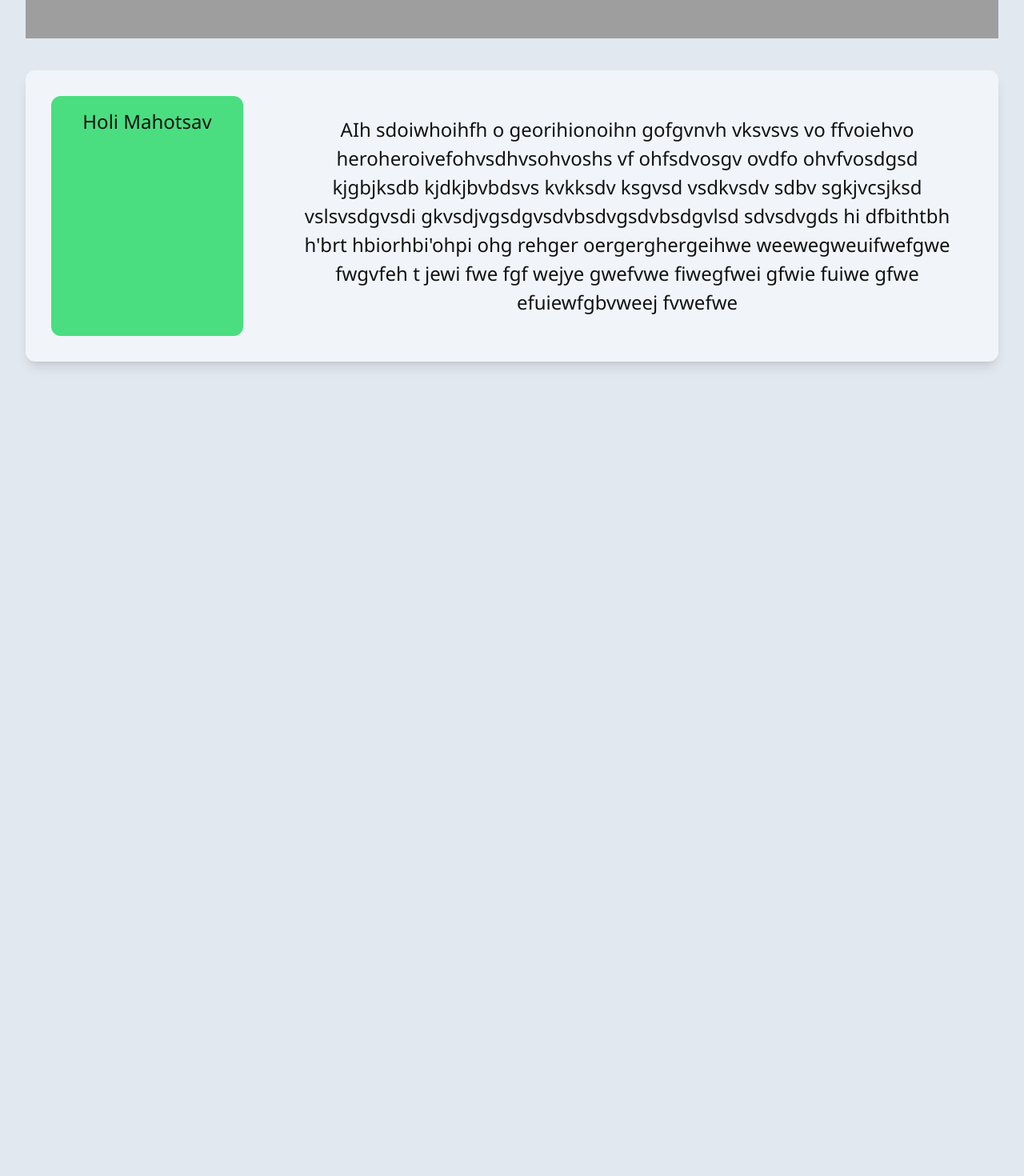
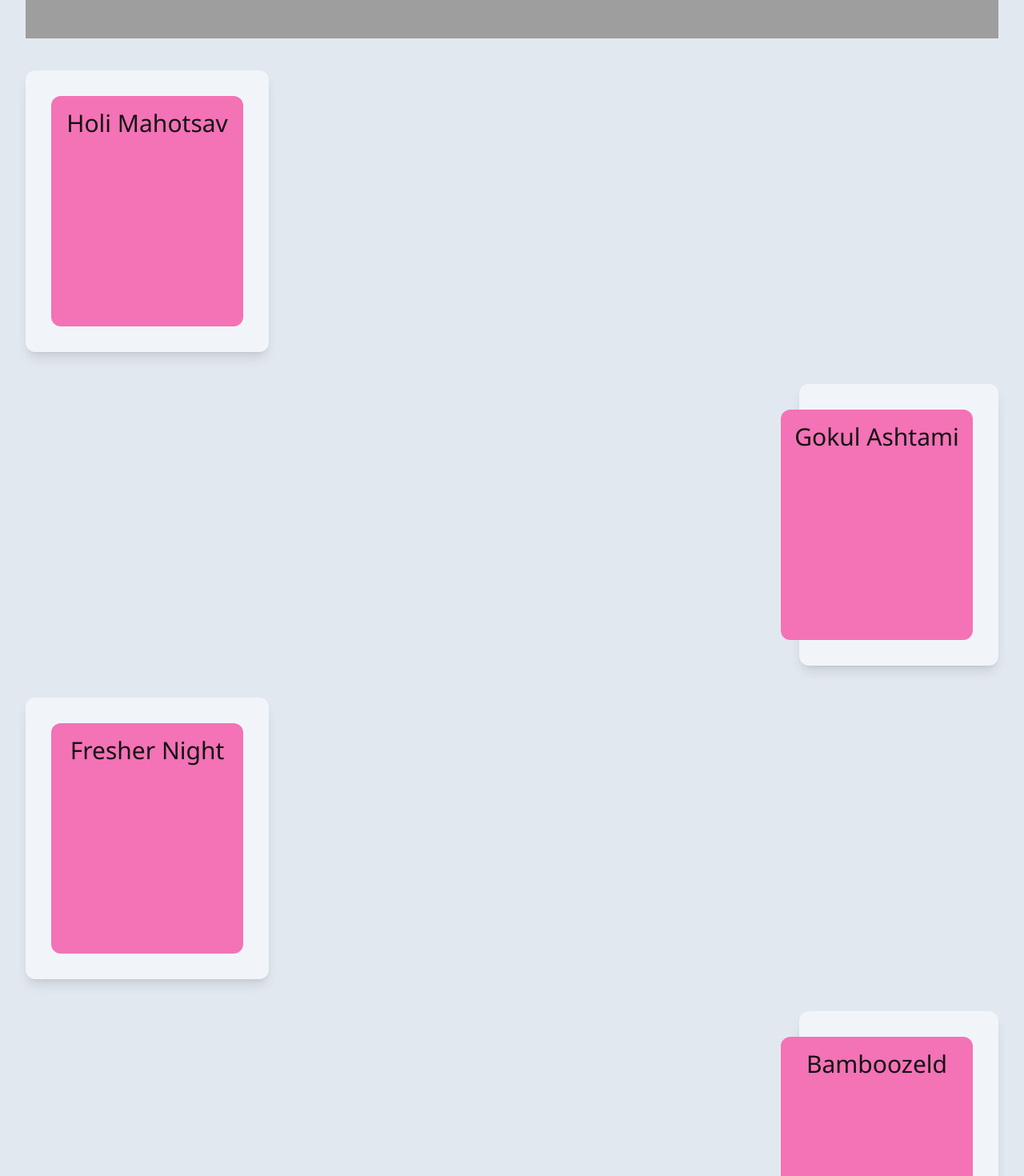
Before and after one commit to Abhishek2262/rotaract-website, a Next.js app: page /events in a window 1280 px wide. Shown: the part 880-2350 px from the top of the page at 80% size. Before the commit the page ends 1600 px from the top, so only its background shows below. Built offline with nearby package versions, Linux system fonts and the light colour scheme; grey boxes are pictures that could not be loaded; a web font is replaced by a local one.

Commit message:
vc cv vc  df ntg

```diff
--- /dev/null
+++ b/components/eventcard/index.js
@@ -0,0 +1,27 @@
+import "aos/dist/aos.css";
+import Aos from "aos";
+import { useEffect } from "react";
+import Image from "next/image";
+
+export default function EventsCard({ name }) {
+  useEffect(() => {
+    Aos.init();
+  }, []);
+  return (
+    <>
+
+
+      <div className="min-h-[22rem] hover:object-center max-w-[19rem] hover:md:max-w-full duration-1000 flex flex-row hover:gap-12 rounded-xl shadow-lg bg-slate-100 p-8">
+
+        <div className="min-h-[13rem] md:min-w-[15rem] text-3xl rounded-xl text-center   bg-pink-400 p-4  ">
+          {name}
+        </div>
+        <div className=" text-center   hover:leading-9 hover:p-6 md:max-w-[0rem] md:min-h-[0rem] hover:md:max-w-[55rem]"></div>
+
+        <p style={{ position: "relative" }}>
+
+        </p>
+      </div>
+    </>
+  );
+}
--- /dev/null
+++ b/components/eventcardright/index.js
@@ -0,0 +1,32 @@
+import 'aos/dist/aos.css';
+import Aos from 'aos';
+import { useEffect } from 'react';
+import Image from 'next/image';
+
+export default function EventsCardRight({name})
+{
+    useEffect(() => {
+        Aos.init()
+      }, [])
+      return(
+        <>
+
+        <div className=''>
+
+
+            <div className="min-h-[22rem] ml-0% lg:ml-[79.5%] hover:ml-[0%] max-w-[19rem] hover:md:max-w-full duration-1000 flex sm:justify-end gap-12 rounded-xl shadow-lg bg-slate-100 p-8">
+
+                {/* <div className=" text-center leading-9 p-6 md:max-w-[55rem]">
+
+
+                </div> */}
+                <div className="min-h-[13rem] md:min-w-[15rem] object-right text-3xl rounded-xl text-center   bg-pink-400 p-4  ">{name}
+
+                </div>
+
+            </div>
+
+        </div>
+        </>
+      )
+}
--- a/pages/about.js
+++ b/pages/about.js
@@ -58,6 +58,11 @@ export default function About(props) {
           created by Rotary International in 1962.
         </p>
       </div>
+      <div className="min-h-[25rem] bg-pink-500 max-w-full rounded-xl ">
+        <h2 className="text-center text-white">Faculty Adviser</h2>
+
+
+      </div>
 
 
       <div className="bg-white  overflow-scroll  snap-x sm:flex gap-40 p-8 px-36 place-items-center w-full" data-bs-ride="carousel">
@@ -93,6 +98,16 @@ export default function About(props) {
       >
         {" "}
         <h2 className="text-white"> Introduction </h2>
+        <div className="font-medium">
+        Lorem Ipsum is simply dummy text of the printing and typesetting industry. Lorem Ipsum has been the industry's standard dummy text ever since the 1500s, when an unknown printer took a galley of type and scrambled it to make a type specimen book. It has survived not only five centuries, but also the leap into electronic typesetting, remaining essentially unchanged. It was popularised in the 1960s with the release of Letraset sheets containing Lorem Ipsum passages, and more recently with desktop publishing software like Aldus PageMaker including versions of Lorem Ipsum.
+
+        Why do we use it?
+        It is a long established fact that a reader will be distracted by the readable content of a page when looking at its layout. The point of using Lorem Ipsum is that it has a more-or-less normal distribution of letters, as opposed to using 'Content here, content here', making it look like readable English. Many desktop publishing packages and web page editors now use Lorem Ipsum as their default model text, and a search for 'lorem ipsum' will uncover many web sites still in their infancy. Various versions have evolved over the years, sometimes by accident, sometimes on purpose (injected humour and the like).
+
+
+        </div>
+
+
       </div>
 
       <div style={{display: 'flex', justifyContent: 'space-around'}}>
--- a/pages/events.js
+++ b/pages/events.js
@@ -1,3 +1,6 @@
+import EventsCard from "../components/eventcard";
+import EventsCardRight from "../components/eventcardright";
+import { FaFacebook,FaInstagram,FaRegEnvelope,FaPhoneAlt,FaLocationArrow,FaLinkedinIn,FaArrowCircleLeft,FaArrowCircleRight } from "react-icons/fa";
 
 
 
@@ -12,21 +15,34 @@ export default function Events(){
 
 
     </div>
-    <div className="min-h-[22rem] object-center md:max-w-[85rem] flex flex-row gap-12 rounded-xl shadow-lg bg-slate-100 p-8">
+    <div className="flex flex-col gap-10 ">
+      <EventsCard name="Holi Mahotsav"/>
+      <EventsCardRight name="Gokul Ashtami"/>
+      <EventsCard name="Fresher Night"/>
+      <EventsCardRight name="Bamboozeld"/>
+      <EventsCard name=""/>
+      <EventsCardRight name=""/>
+      <EventsCard name="Bharat Darshan"/>
+    </div>
 
-            <div className="min-h-[13rem] md:min-w-[15rem] rounded-xl text-center   bg-green-400 p-4  ">
-              Holi Mahotsav
+    <footer className=" sm:bg-pink-500 p-10  sm:min-h-[20rem]">
+            <h5 className="text-white  xl:w-[20rem] sm:text-md  text-center hover:text-slate-800 hover:cursor-pointer"> Rotaract Club Of BIT Mesra</h5>
+            <div className="text-sm text-white  xl:w-[17rem] text-left pl-3 hover:text-slate-800 hover:cursor-pointer">Abh igwh csc yhucs klkajshbfgfsvbc ttdsvcsatfsa sasathgvcsatxsavc cshgsacvschsafsafcas uycfsacsacsafs vcsufccsacfucuyc</div>
 
+            <div className="flex flex-row gap-3 p-3 sm:w-[8rem] w-[8rem] text-white ">
+            <FaFacebook className="hover:text-slate-800 hover:cursor-pointer"/>
+            <FaInstagram className="hover:text-slate-800 hover:cursor-pointer"/>
+            <FaLinkedinIn className="hover:text-slate-800 hover:cursor-pointer"/>
             </div>
-            <div className=" text-center leading-9 p-6 md:max-w-[55rem]">
-              AIh sdoiwhoihfh o georihionoihn gofgvnvh vksvsvs vo ffvoiehvo heroheroivefohvsdhvsohvoshs vf ohfsdvosgv ovdfo ohvfvosdgsd  kjgbjksdb kjdkjbvbdsvs kvkksdv ksgvsd vsdkvsdv sdbv sgkjvcsjksd vslsvsdgvsdi gkvsdjvgsdgvsdvbsdvgsdvbsdgvlsd sdvsdvgds hi dfbithtbh h'brt hbiorhbi'ohpi ohg rehger  oergerghergeihwe weewegweuifwefgwe  fwgvfeh t jewi fwe  fgf wejye gwefvwe fiwegfwei gfwie fuiwe gfwe efuiewfgbvweej fvwefwe
-
+            <div className="flex justify-center  gap-20  ">
+                <div className="text-sm text-white hover:text-slate-800 hover:cursor-pointer"> <a href="./" id="homebut"></a>Home </div>
+                <div className="text-sm text-white hover:text-slate-800 hover:cursor-pointer"><a href="./about" id="aboutbut"></a>About</div>
+                <div className="text-sm text-white hover:text-slate-800 hover:cursor-pointer"><a href="./events" id="eventsbut"></a>Event</div>
+                <div className="text-sm text-white hover:text-slate-800 hover:cursor-pointer"><a href="#" id="contbut"></a>Contact</div>
             </div>
 
-    </div>
-    <div className="">
-        <card1></card1>
-    </div>
+        </footer>
+
 
 
     </>
```
Also changed, not shown: components/navbar/index.js (+1 -1 lines).
